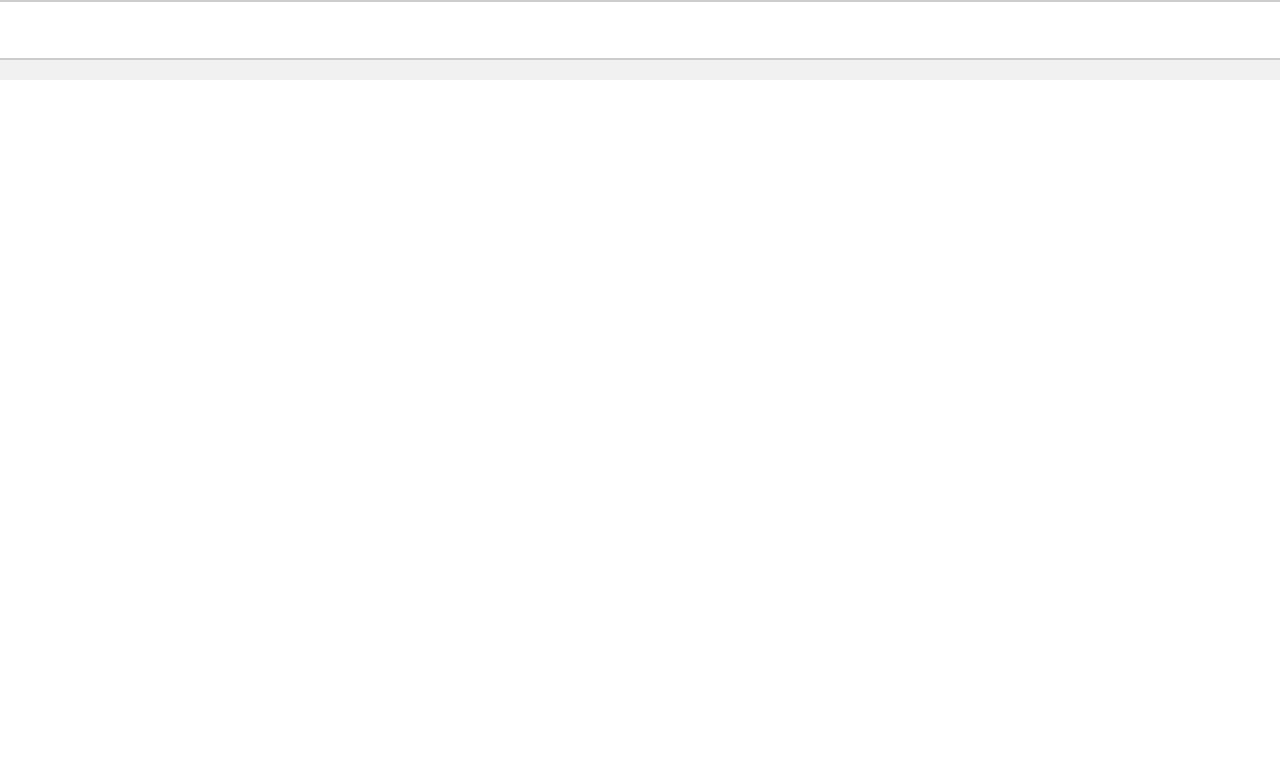
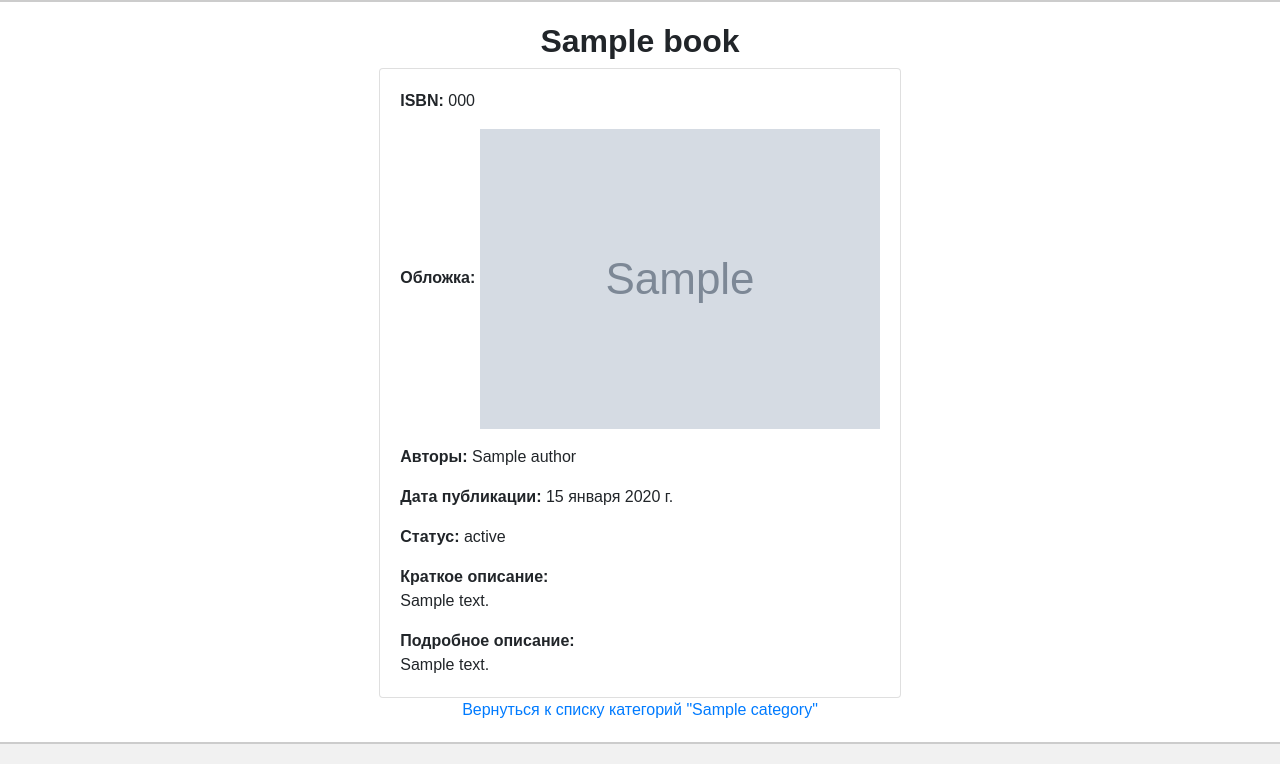
Before and after one commit to Vi-812/library_database, a Django app: page /book/1/ in a window 1280 px wide. Shown: the part 44-808 px from the top of the page. Before the commit the page ends 124 px from the top, so only its background shows below. Run offline with Django 4.2, Linux system fonts and the light colour scheme; tables that the repository leaves empty hold one stand-in row (values such as "Sample post"); grey boxes marked "Sample" are stand-in pictures; some libraries are stand-ins or nearby versions.

Commit message:
Доделано отображение детальной информации о книге

```diff
--- a/library/books/templates/book_detail.html
+++ /dev/null
@@ -1,13 +0,0 @@
-{% extends 'base.html' %}
-
-{% block title %}{{ book.title }} - Library{% endblock %}
-
-{% block content %}
-    <article>
-        <h2>{{ book.title }}</h2>
-        <p>{{ book.author }}</p>
-        <p>{{ book.published_date }}</p>
-        <p>{{ book.description }}</p>
-        <!-- Дополнительная информация о книге -->
-    </article>
-{% endblock %}
--- /dev/null
+++ b/library/books/templates/books/book_detail.html
@@ -0,0 +1,39 @@
+{% extends 'base.html' %}
+
+{% block title %}{{ book.title }}{% endblock %}
+
+{% block content %}
+<div class="text-center">
+    <h2><strong>{{ book.title }}</strong></h2>
+</div>
+<div class="card">
+    <div class="card-body">
+        {% if book.isbn %}
+        <p class="card-text"><strong>ISBN:</strong> {{ book.isbn }}</p>
+        {% endif %}
+        {% if book.thumbnail_url %}
+        <p class="card-text"><strong>Обложка:</strong> <img src="{{ book.thumbnail_url }}" alt="Обложка книги"></p>
+        {% else %}
+        <p class="card-text"><strong>Обложка:</strong> Обложка отсутствует.</p>
+        {% endif %}
+        {% if book.authors.exists %}
+        <p class="card-text"><strong>Авторы:</strong> {% for author in book.authors.all %}{{ author.name }}{% if not forloop.last %}, {% endif %}{% endfor %}</p>
+        {% endif %}
+        {% if book.published_date %}
+        <p class="card-text"><strong>Дата публикации:</strong> {{ book.published_date }}</p>
+        {% endif %}
+        <p class="card-text"><strong>Статус:</strong> {{ book.status }}</p>
+        {% if book.short_description %}
+        <p class="card-text"><strong>Краткое описание:</strong><br>{{ book.short_description }}</p>
+        {% else %}
+        <p class="card-text"><strong>Краткое описание:</strong><br>Описание данной книги отсутствует.</p>
+        {% endif %}
+        {% if book.long_description %}
+        <p class="card-text"><strong>Подробное описание:</strong><br>{{ book.long_description }}</p>
+        {% endif %}
+    </div>
+</div>
+{% if book.categories.exists %}
+<a href="{% url 'books:category_detail' book.categories.first.id %}">Вернуться к списку категорий "{{ book.categories.first.name }}"</a>
+{% endif %}
+{% endblock %}
--- a/library/books/views.py
+++ b/library/books/views.py
@@ -3,6 +3,7 @@
 from .models import Category, Book, AppSettings
 from .books_parse import parser
 from django.conf import settings
+from django.shortcuts import get_object_or_404
 import os
 
 DEFAULT_IMAGE_PATH = os.path.join(settings.BASE_DIR, 'media', 'default_image.jpg')
@@ -24,7 +25,7 @@
         'top_level_categories': top_level_categories,
     }
 
-    return render(request, 'index.html', context)
+    return render(request, 'books/index.html', context)
 
 
 def category_detail(request, category_id):
@@ -42,12 +43,19 @@
         'default_image': DEFAULT_IMAGE_PATH,
     }
 
-    return render(request, 'category_detail.html', context)
+    return render(request, 'books/category_detail.html', context)
 
 
 def book_detail(request, book_id):
-    book = Book.objects.filter(id=book_id)
-    return render(request, 'book_detail.html', {'book': book})
+    book = get_object_or_404(Book, id=book_id)
+    category_path = get_category_ancestors(book.categories.first()) + [book.categories.first()]
+
+    context = {
+        'book': book,
+        'category_path': category_path,
+    }
+
+    return render(request, 'books/book_detail.html', context)
 
 
 @staff_member_required
@@ -79,4 +87,4 @@
             app_settings.save()
 
     context = {"app_settings": app_settings, "report_settings": report_settings}
-    return render(request, "settings.html", context)
+    return render(request, "books/settings.html", context)
```
Also changed, not shown: library/books/templates/books/category_detail.html (renamed from library/books/templates/category_detail.html, +13 -11 lines), library/books/templates/books/index.html (renamed from library/books/templates/index.html), library/books/templates/books/settings.html (renamed from library/books/templates/settings.html).
